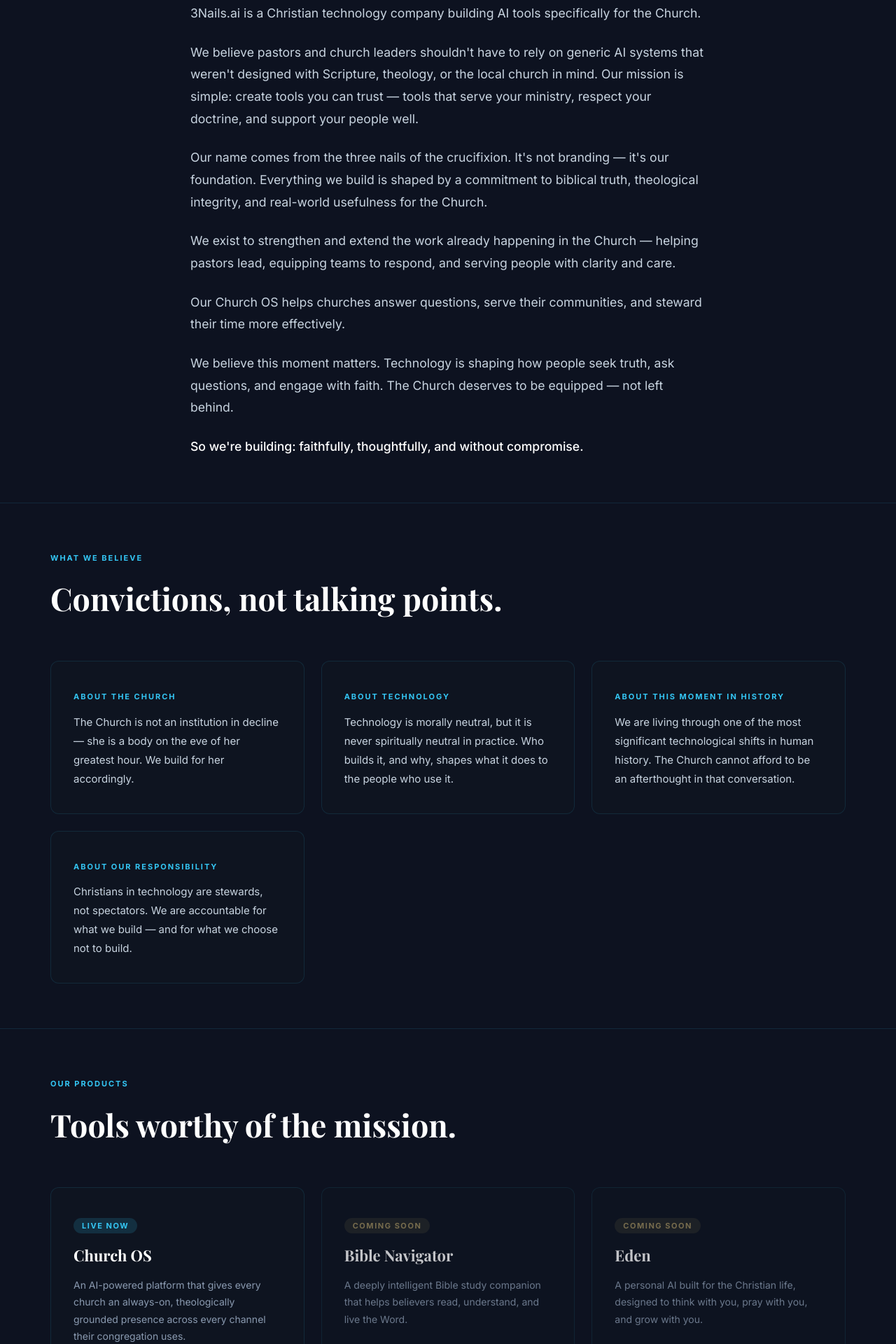
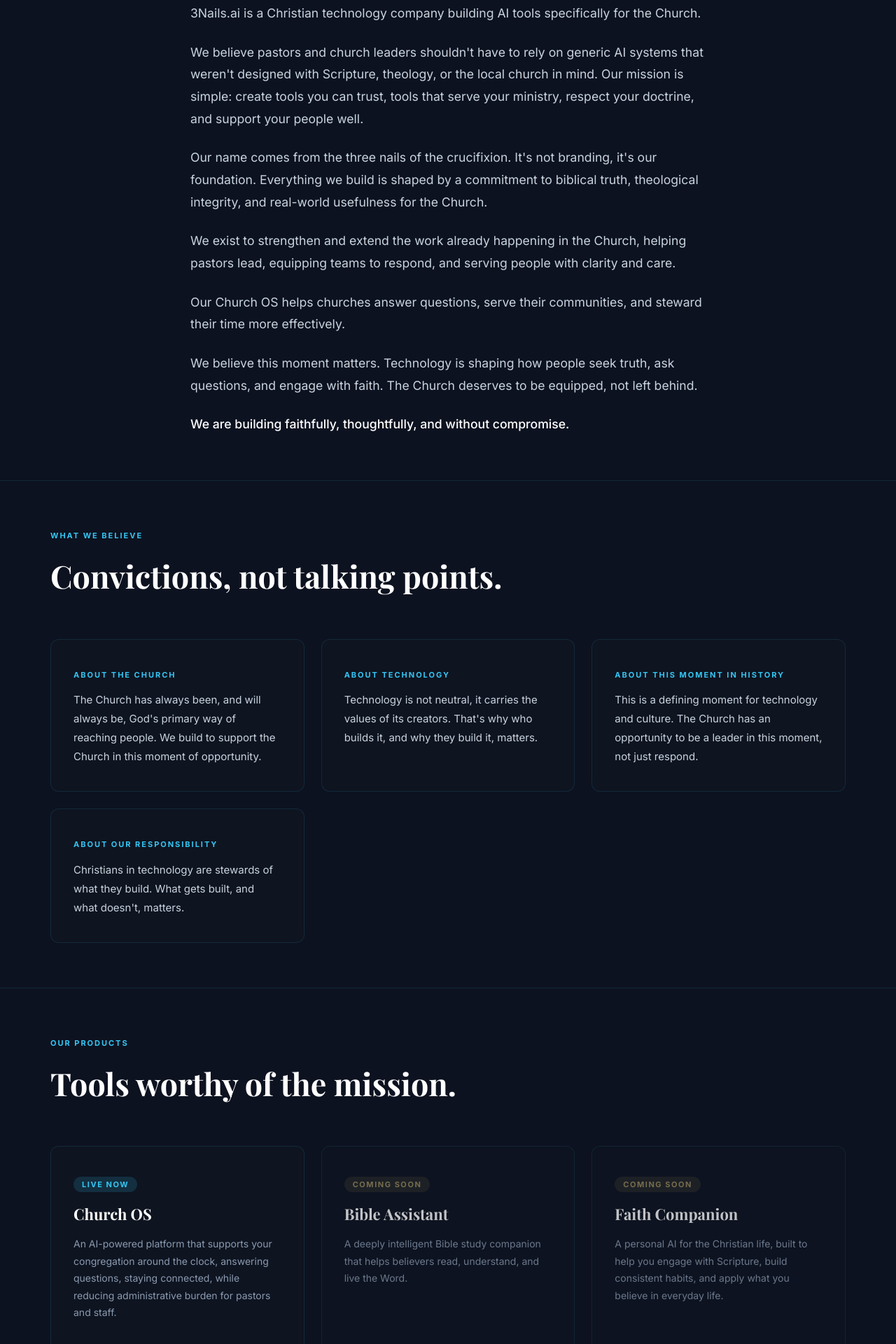
Before and after one commit to colehatter/3nails-website, a Next.js app: page / in a window 1280 px wide. Shown: the part 880-2800 px from the top of the page at 70% size. Built offline with nearby package versions, Linux system fonts and the light colour scheme.

Commit message:
site-wide: remove AI dashes, update all copy + beliefs, rename products to Bible Assistant + Faith Companion

```diff
--- a/app/mission/page.tsx
+++ b/app/mission/page.tsx
@@ -53,7 +53,7 @@
           }}
         >
           We didn&apos;t name this company to be clever. We named it to be
-          accountable — to the Cross, to the Church, and to the calling we
+          accountable, to the Cross, to the Church, and to the calling we
           believe God placed on the people who built it.
         </p>
       </section>
@@ -88,7 +88,7 @@
             The Church is the most important institution in human history. She
             has outlasted empires, endured persecution, and carried the hope of
             the world through every generation. She deserves tools built with
-            that weight in mind — tools built by people who actually believe
+            that weight in mind, tools built by people who actually believe
             what she teaches, who sit in her pews, who love her enough to serve
             her well.
           </p>
@@ -133,7 +133,7 @@
             fontFamily: "var(--font-inter), Inter, sans-serif",
           }}
         >
-          We are building a portfolio of AI tools — not a single product, but a
+          We are building a portfolio of AI tools, not a single product, but a
           layered ecosystem designed to serve the Church and the individual
           believer across every dimension of the Christian life.
         </p>
@@ -190,7 +190,7 @@
                 maxWidth: 700,
               }}
             >
-              Church OS serves the local church — the pastors, administrators,
+              Church OS serves the local church, the pastors, administrators,
               and ministry teams who give everything to their congregations.
               It&apos;s an AI-powered ministry platform that extends reach and
               responsiveness without adding headcount. It meets people where they
@@ -199,7 +199,7 @@
             </p>
           </div>
 
-          {/* Bible Navigator */}
+          {/* Bible Assistant */}
           <div className="card" style={{ padding: "36px 32px", opacity: 0.8 }}>
             <div
               style={{
@@ -217,7 +217,7 @@
                   color: "#ffffff",
                 }}
               >
-                Bible Navigator
+                Bible Assistant
               </h3>
               <span
                 style={{
@@ -246,13 +246,13 @@
             >
               A deeply intelligent study companion built for the believer who
               wants to go deeper in the Word. Not a search engine with a Bible
-              filter — a thoughtful guide through Scripture that helps you
+              filter, a thoughtful guide through Scripture that helps you
               understand context, trace themes, and encounter the living God
               through His Word.
             </p>
           </div>
 
-          {/* Eden */}
+          {/* Faith Companion */}
           <div className="card" style={{ padding: "36px 32px", opacity: 0.8 }}>
             <div
               style={{
@@ -270,7 +270,7 @@
                   color: "#ffffff",
                 }}
               >
-                Eden
+                Faith Companion
               </h3>
               <span
                 style={{
@@ -298,7 +298,7 @@
               }}
             >
               A personal AI built for the whole Christian life. It thinks with
-              you, walks with you, and grows with you — through decisions,
+              you, walks with you, and grows with you, through decisions,
               through hard seasons, through the daily discipline of becoming more
               like Christ. The most personal product we&apos;re building, built with
               great care.
@@ -336,7 +336,7 @@
 
       <div className="section-divider" />
 
-      {/* THE MOMENT WE'RE IN — with stat argument */}
+      {/* THE MOMENT WE'RE IN, with stat argument */}
       <section style={{ maxWidth: 900, margin: "0 auto", padding: "64px 32px" }}>
         <span className="section-label">The Moment We&apos;re In</span>
 
@@ -391,7 +391,7 @@
               fontFamily: "var(--font-inter), Inter, sans-serif",
             }}
           >
-            Something is shifting. You can feel it — in the culture, in the
+            Something is shifting. You can feel it, in the culture, in the
             Church, in the conversations happening in living rooms and
             sanctuaries across the country. There is a hunger. A searching. An
             openness that hasn&apos;t existed in decades.
@@ -404,7 +404,7 @@
               fontFamily: "var(--font-inter), Inter, sans-serif",
             }}
           >
-            Church historians talk about Great Awakenings — those sovereign,
+            Church historians talk about Great Awakenings, those sovereign,
             unmistakable movements of God that reshape a generation. We do not
             claim to know the timing or the scope of what God is doing. But we
             believe, deeply and soberly, that this is a moment that demands the
@@ -418,7 +418,7 @@
               fontFamily: "var(--font-inter), Inter, sans-serif",
             }}
           >
-            This is the moment 3Nails was built for — not to capitalize on it,
+            This is the moment 3Nails was built for, not to capitalize on it,
             but to be found faithful in it.
           </p>
         </div>
@@ -450,7 +450,7 @@
               marginBottom: 24,
             }}
           >
-            We commit to building tools that serve the Church — not tools that
+            We commit to building tools that serve the Church, not tools that
             exploit her trust, dilute her theology, or treat her as a
             demographic. We will build with excellence because the mission
             demands it. We will build with honesty because the Gospel requires
--- a/app/page.tsx
+++ b/app/page.tsx
@@ -21,7 +21,6 @@
           overflow: "hidden",
         }}
       >
-        {/* Radial glow behind */}
         <div
           style={{
             position: "absolute",
@@ -92,8 +91,8 @@
           }}
         >
           3Nails.ai is a Christian technology company creating AI tools for the
-          Church and the believer. We exist not because the market demanded it
-          — but because we were called to it.
+          Church and the believer. We exist not because the market demanded it,
+          but because we were called to it.
         </p>
 
         {/* CTAs */}
@@ -135,7 +134,7 @@
             We believe pastors and church leaders shouldn&apos;t have to rely on
             generic AI systems that weren&apos;t designed with Scripture, theology,
             or the local church in mind. Our mission is simple: create tools you
-            can trust — tools that serve your ministry, respect your doctrine,
+            can trust, tools that serve your ministry, respect your doctrine,
             and support your people well.
           </p>
           <p
@@ -147,7 +146,7 @@
             }}
           >
             Our name comes from the three nails of the crucifixion. It&apos;s not
-            branding — it&apos;s our foundation. Everything we build is shaped by a
+            branding, it&apos;s our foundation. Everything we build is shaped by a
             commitment to biblical truth, theological integrity, and real-world
             usefulness for the Church.
           </p>
@@ -160,7 +159,7 @@
             }}
           >
             We exist to strengthen and extend the work already happening in the
-            Church — helping pastors lead, equipping teams to respond, and
+            Church, helping pastors lead, equipping teams to respond, and
             serving people with clarity and care.
           </p>
           <p
@@ -184,7 +183,7 @@
           >
             We believe this moment matters. Technology is shaping how people
             seek truth, ask questions, and engage with faith. The Church
-            deserves to be equipped — not left behind.
+            deserves to be equipped, not left behind.
           </p>
           <p
             style={{
@@ -195,7 +194,7 @@
               fontWeight: 500,
             }}
           >
-            So we&apos;re building: faithfully, thoughtfully, and without compromise.
+            We are building faithfully, thoughtfully, and without compromise.
           </p>
         </div>
       </section>
@@ -212,7 +211,7 @@
             fontWeight: 700,
             color: "#ffffff",
             marginBottom: 56,
-                      }}
+          }}
         >
           Convictions, not talking points.
         </h2>
@@ -227,19 +226,19 @@
           {[
             {
               label: "About the Church",
-              text: "The Church is not an institution in decline — she is a body on the eve of her greatest hour. We build for her accordingly.",
+              text: "The Church has always been, and will always be, God's primary way of reaching people. We build to support the Church in this moment of opportunity.",
             },
             {
               label: "About Technology",
-              text: "Technology is morally neutral, but it is never spiritually neutral in practice. Who builds it, and why, shapes what it does to the people who use it.",
+              text: "Technology is not neutral, it carries the values of its creators. That's why who builds it, and why they build it, matters.",
             },
             {
               label: "About This Moment in History",
-              text: "We are living through one of the most significant technological shifts in human history. The Church cannot afford to be an afterthought in that conversation.",
+              text: "This is a defining moment for technology and culture. The Church has an opportunity to be a leader in this moment, not just respond.",
             },
             {
               label: "About Our Responsibility",
-              text: "Christians in technology are stewards, not spectators. We are accountable for what we build — and for what we choose not to build.",
+              text: "Christians in technology are stewards of what they build. What gets built, and what doesn't, matters.",
             },
           ].map((belief, i) => (
             <div key={i} className="card card-hover" style={{ padding: "36px 32px" }}>
@@ -273,7 +272,7 @@
             fontWeight: 700,
             color: "#ffffff",
             marginBottom: 56,
-                      }}
+          }}
         >
           Tools worthy of the mission.
         </h2>
@@ -324,13 +323,13 @@
                 fontFamily: "var(--font-inter), Inter, sans-serif",
               }}
             >
-              An AI-powered platform that gives every church an always-on,
-              theologically grounded presence across every channel their
-              congregation uses.
+              An AI-powered platform that supports your congregation around the
+              clock, answering questions, staying connected, while reducing
+              administrative burden for pastors and staff.
             </p>
           </div>
 
-          {/* Bible Navigator */}
+          {/* Bible Assistant */}
           <div className="card" style={{ padding: "40px 32px", opacity: 0.75 }}>
             <div style={{ marginBottom: 16 }}>
               <span
@@ -358,7 +357,7 @@
                 marginBottom: 14,
               }}
             >
-              Bible Navigator
+              Bible Assistant
             </h3>
             <p
               style={{
@@ -373,7 +372,7 @@
             </p>
           </div>
 
-          {/* Eden */}
+          {/* Faith Companion */}
           <div className="card" style={{ padding: "40px 32px", opacity: 0.75 }}>
             <div style={{ marginBottom: 16 }}>
               <span
@@ -401,7 +400,7 @@
                 marginBottom: 14,
               }}
             >
-              Eden
+              Faith Companion
             </h3>
             <p
               style={{
@@ -411,8 +410,9 @@
                 fontFamily: "var(--font-inter), Inter, sans-serif",
               }}
             >
-              A personal AI built for the Christian life, designed to think
-              with you, pray with you, and grow with you.
+              A personal AI for the Christian life, built to help you engage
+              with Scripture, build consistent habits, and apply what you
+              believe in everyday life.
             </p>
           </div>
         </div>
@@ -426,7 +426,7 @@
           }}
         >
           Each product is built on the same conviction: that the people of God
-          deserve tools worthy of the mission they've been given.
+          deserve tools worthy of the mission they&apos;ve been given.
         </p>
         <Link
           href="/church-os"
@@ -488,8 +488,8 @@
             fontFamily: "var(--font-inter), Inter, sans-serif",
           }}
         >
-          We're building a suite of AI tools for the Church and the believer —
-          rooted in Scripture, built with excellence, and offered in service.
+          We&apos;re building a suite of AI tools for churches and believers,
+          rooted in Scripture, built with excellence, and designed to serve.
         </p>
         <a href="mailto:cole@3nails.ai" className="btn-primary-lg">
           Join the Mission
```
Also changed, not shown: app/church-os/page.tsx (+17 -17 lines).
